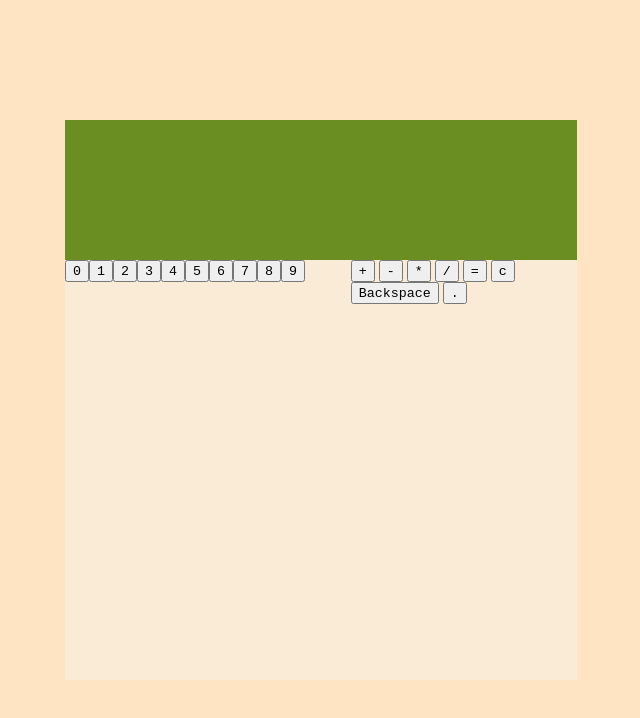
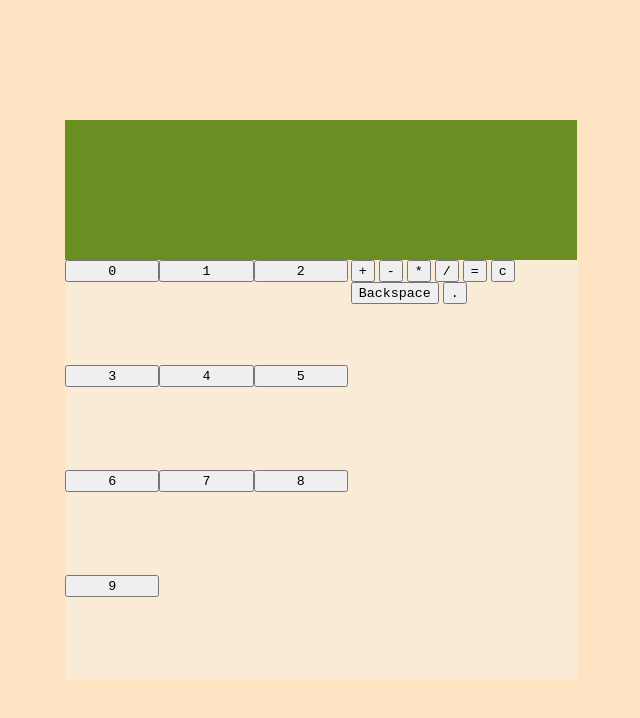
Before and after one commit to kopolo435/calculator, a plain HTML site: page index.html in a window 1280 px wide. Shown: the whole page, without its empty margins (319-959 px from the left). Drawn offline with Linux system fonts and the light colour scheme.

Commit message:
Configura width de .digitBtn

```diff
--- a/style.css
+++ b/style.css
@@ -56,3 +56,7 @@ main{
     flex-wrap: wrap;
     align-items: flex-start;
 }
+
+.digitBtn{
+    width: 33%;
+}
```
